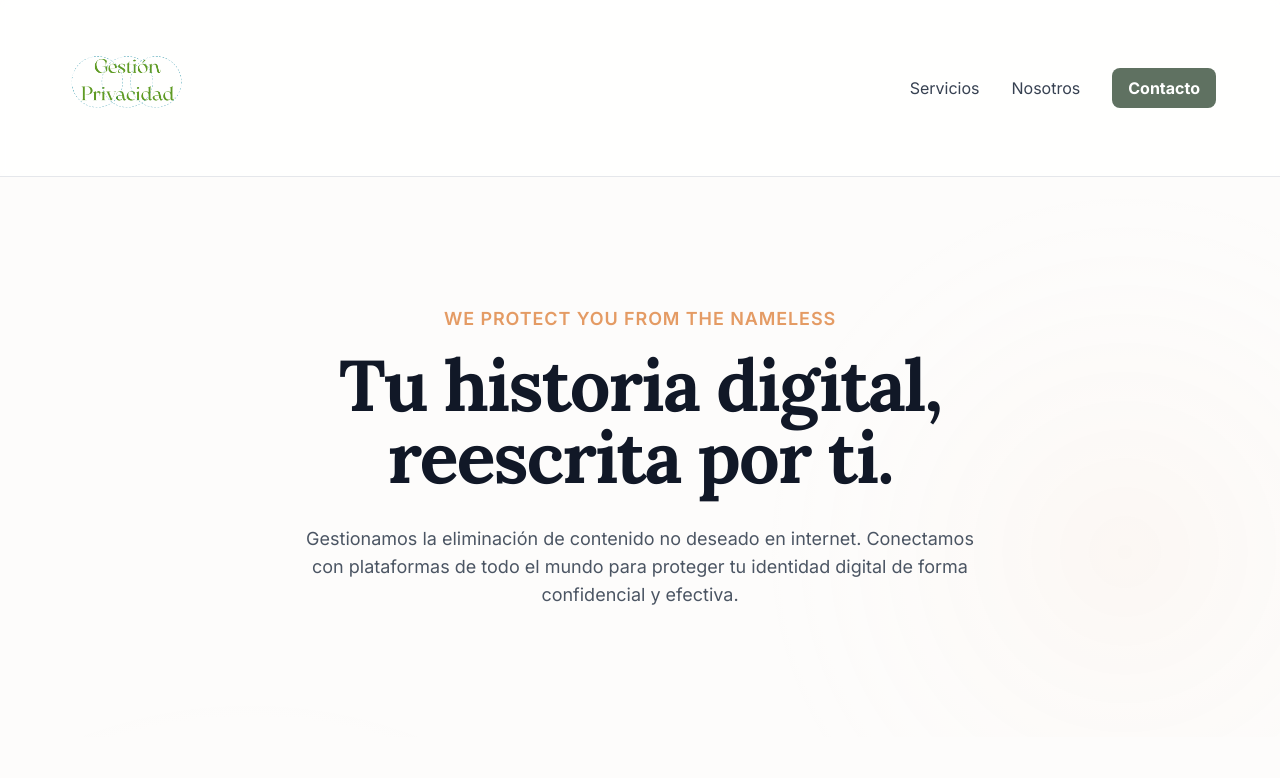
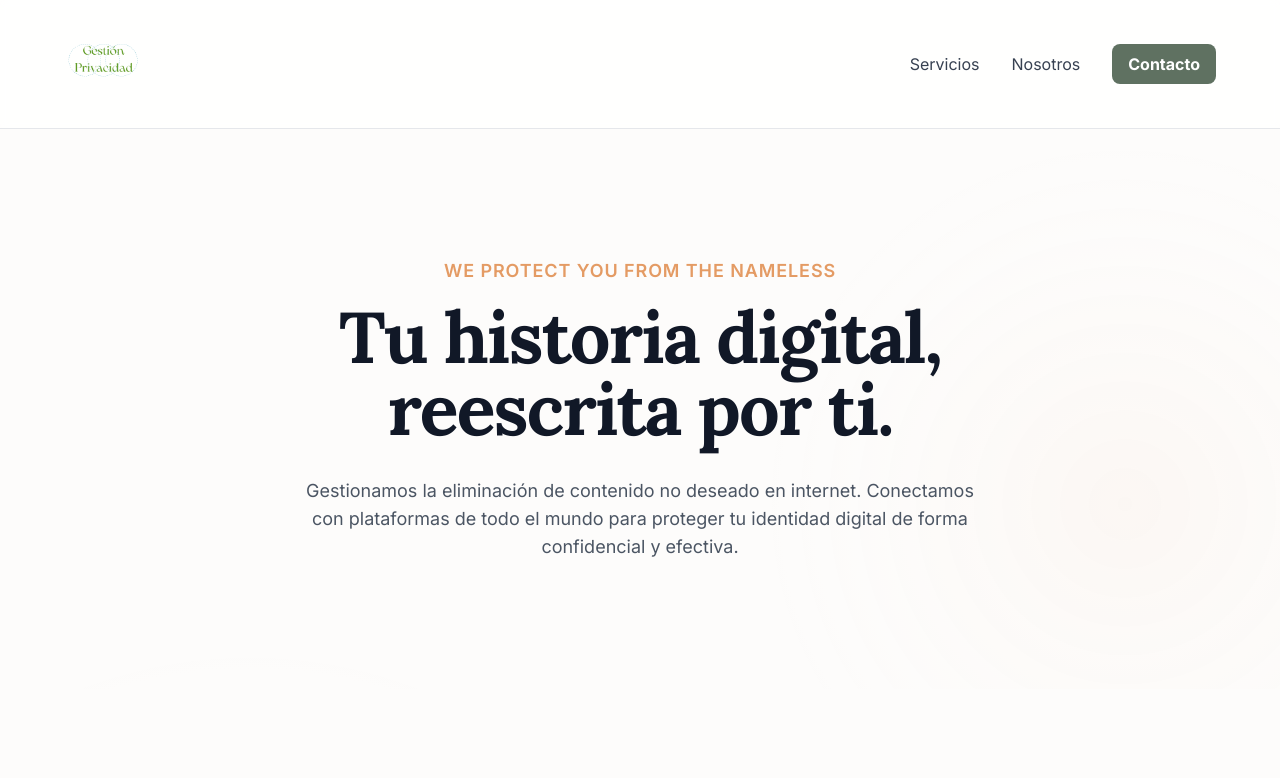
Before and after one commit to GLadeor/landing, a plain HTML site: page public/index.html in a window 1280 px wide. Shown: the top 778 px of the page. Drawn offline with nearby package versions, Linux system fonts and the light colour scheme.

Commit message:
header edit

```diff
--- a/public/index.html
+++ b/public/index.html
@@ -43,12 +43,12 @@
 </head>
 <body class="antialiased">
 
-    <!-- Header con Logo -->
+    <!-- Header con Logo - Tamaño ajustado a h-20 -->
     <header class="w-full bg-white/80 backdrop-blur-sm p-6 z-40 border-b border-gray-200">
         <div class="max-w-6xl mx-auto flex items-center justify-between">
             <a href="./index.html" class="flex items-center">
-                 <!-- Ruta del logo actualizada a logoverde.png -->
-                 <img src="images/logoverde.png" alt="GestionPrivacidad Logo" class="h-32 w-auto mr-2">
+                 <!-- Logo tamaño ajustado a h-20 -->
+                 <img src="images/logoverde.png" alt="GestionPrivacidad Logo" class="h-20 w-auto mr-2">
             </a>
             <nav class="hidden sm:flex items-center space-x-8">
                 <a href="#servicios" class="text-gray-700 hover:text-black transition-colors">Servicios</a>
@@ -218,6 +218,7 @@
     <script>
         const contactForm = document.getElementById('contactForm');
         const submitButton = document.getElementById('submitButton');
+        const buttonText = document.getElementById('buttonText');
         const resultMessage = document.getElementById('resultMessage');
         const serviceSelect = document.getElementById('service');
         const adultContentCheckContainer = document.getElementById('adultContentCheckContainer');
```
